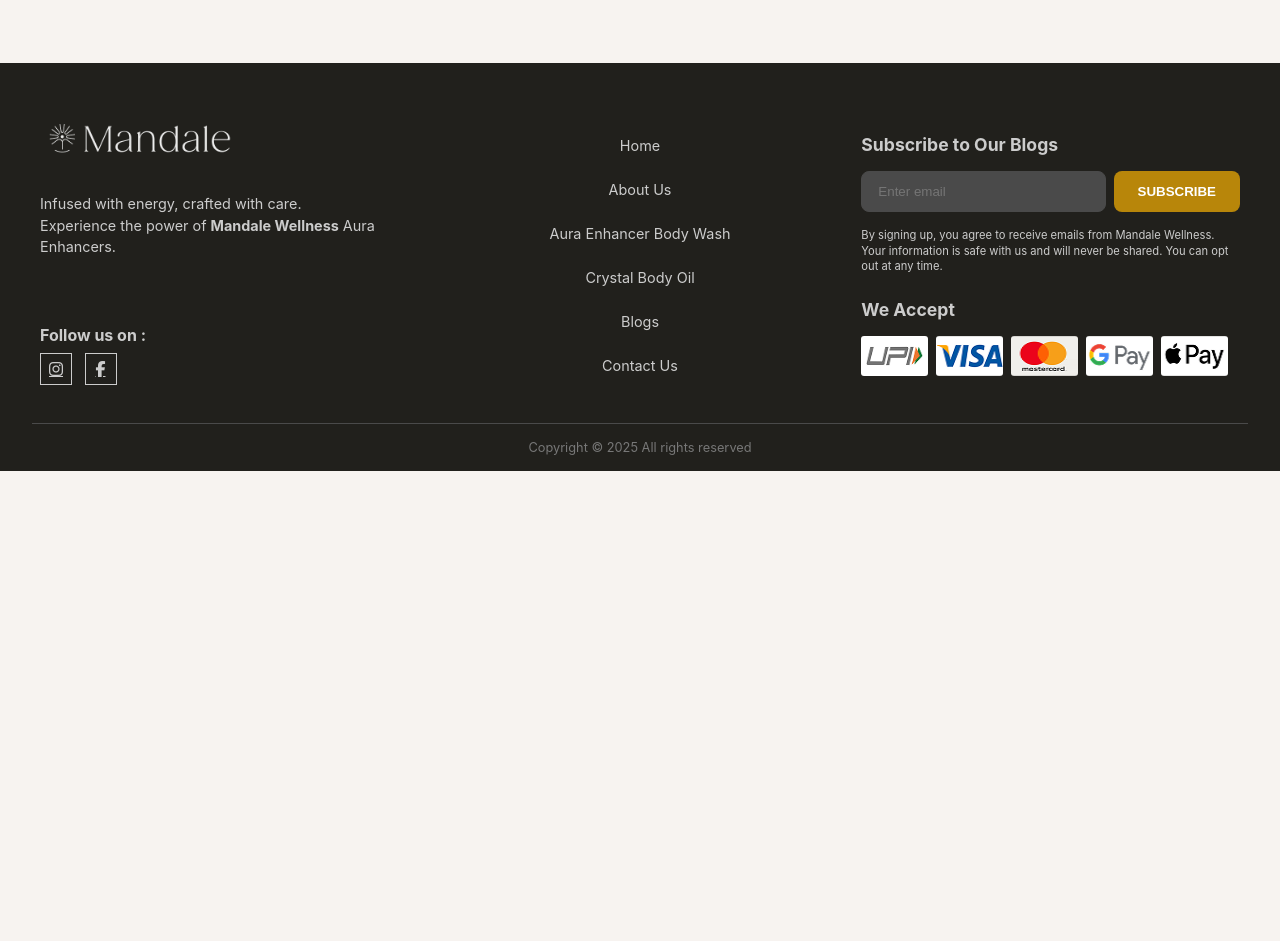
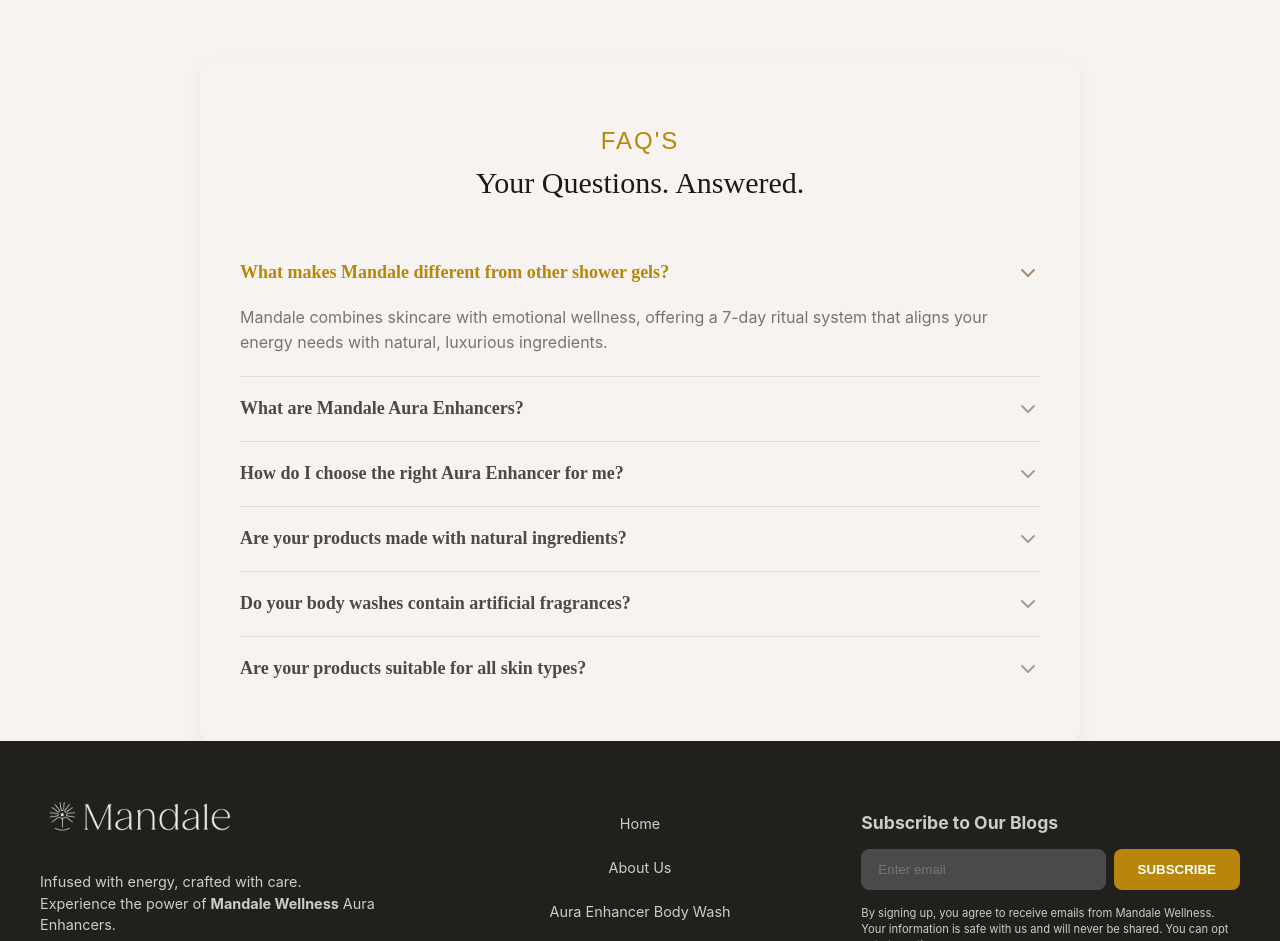
Before and after one commit to Vicky02608/Mandale, a plain HTML site: page index.html in a window 1280 px wide. Shown: the part 2560-3501 px from the top of the page. Before the commit the page ends 3031 px from the top, so only its background shows below. Drawn offline with Linux system fonts and the light colour scheme.

Commit message:
faq code update

```diff
--- a/general.css
+++ b/general.css
@@ -29,7 +29,6 @@
     flex-direction: column;
     align-items: center;
     justify-content: center;
-     /* background-color: red; */
 }
 
 /* Media query for medium screens and above */
@@ -85,7 +84,6 @@
     text-align: center;
     font-weight: 400;
     font-family: 'Arial';
-
 }
 
 /* Call-to-action Button */
@@ -114,17 +112,6 @@
     outline-offset: 2px;
     box-shadow: 0 0 0 2px rgba(192, 154, 48, 0.5);
 }
-
-
-
-
-
-
-
-
-
-
-
 
 .banner-container {
     /* Mimicking the background texture from the image */
@@ -181,29 +168,6 @@
         font-size: 1rem;
     }
 }
-
-
-
-
-
-
-
-
-
-
-
-
-
-
-
-
-
-
-
-
-
-
-
 
 .review-container {
     max-width: 1200px;
@@ -322,7 +286,6 @@
     font-size: 1.25rem;
     margin-bottom: 1rem;
     letter-spacing: 2px;
-
 }
 
 .review-text {
@@ -392,20 +355,16 @@
     }
 }
 
-
-
-
-
 /* Main container for the FAQ section */
 .faq-container {
-    max-width: 1200px;
+    max-width: 800px;
     width: 100%;
-    background-color: red;
+    /* No need for background-color: red; */
     padding: 40px;
     border-radius: 12px;
     box-shadow: 0 4px 20px rgba(0, 0, 0, 0.05);
-    justify-content: center;
-    align-items: center;
+    /* Corrected to center the container */
+    margin: 0 auto;
 }
 
 /* Header styling */
@@ -415,18 +374,22 @@
 }
 
 .faq-title {
-    color: #a38d70; /* Light orange/brown color from the image */
-    font-size: 1rem;
-    font-weight: 600;
+    color: #B8860A;
+    /* Light orange/brown color from the image */
+    font-size: 24px;
+    font-weight: 400;
     text-transform: uppercase;
     letter-spacing: 2px;
+        font-family: 'Arial';
+
     margin-bottom: 10px;
 }
 
 .faq-subtitle {
     color: #1a1a1a;
-    font-size: 2.5rem;
-    font-weight: 700;
+    font-size: 30px;
+    font-family: 'Gazpacho';
+    font-weight: 500;
     margin: 0;
     line-height: 1.2;
 }
@@ -450,22 +413,23 @@
     justify-content: space-between;
     align-items: center;
     padding: 20px 0;
-    font-size: 1.1rem;
+    font-size: 18px;
     font-weight: 600;
     color: #4a4a4a;
     text-align: left;
     background: none;
     border: none;
+    font-family: 'Montserrat';
     cursor: pointer;
     transition: color 0.3s ease;
 }
 
 .accordion-header:hover {
-    color: #a38d70;
+    color: #B8860A;
 }
 
 .accordion-item.active .accordion-header {
-    color: #a38d70;
+    color: #B8860A;
 }
 
 /* Arrow icon styling */
@@ -485,18 +449,19 @@
 .accordion-content {
     max-height: 0;
     overflow: hidden;
-    padding: 0 0 0 0;
+    padding: 0;
     transition: max-height 0.4s ease, padding 0.4s ease;
 }
 
 .accordion-item.active .accordion-content {
-    max-height: 200px; /* A sufficient value for the content */
+    max-height: 500px;
+    /* Increased for more flexible content */
     padding: 0 0 20px 0;
 }
 
 .accordion-content p {
     margin: 0;
-    font-size: 1rem;
+    font-size: 16px;
     line-height: 1.6;
     color: #757575;
 }
@@ -506,13 +471,16 @@
     .faq-container {
         padding: 20px;
     }
+
     .faq-subtitle {
         font-size: 1.8rem;
     }
+
     .accordion-header {
         font-size: 1rem;
         padding: 15px 0;
     }
+
     .accordion-content p {
         font-size: 0.9rem;
     }
--- a/index.html
+++ b/index.html
@@ -12,16 +12,24 @@
     <link rel="stylesheet" href="header.css">
     <link rel="stylesheet" href="footer.css">
 
+    <style>
+        .accordion-item .accordion-header .arrow-icon {
+            transition: transform 0.3s ease;
+        }
+
+        .accordion-item.active .accordion-header .arrow-icon {
+            transform: rotate(180deg);
+        }
+    </style>
+
     <script>
         document.addEventListener('DOMContentLoaded', () => {
             const accordionItems = document.querySelectorAll('.accordion-item');
 
             accordionItems.forEach(item => {
                 const header = item.querySelector('.accordion-header');
-                const content = item.querySelector('.accordion-content');
                 const arrowIcon = item.querySelector('.arrow-icon');
 
-                // Toggle the 'active' class on click
                 header.addEventListener('click', () => {
                     const isActive = item.classList.contains('active');
 
@@ -34,12 +42,12 @@
                         }
                     });
 
-                    // Toggle the current item's active state
+                    // Toggle the current item's active state and rotate the arrow
                     item.classList.toggle('active');
-                    if (isActive) {
+                    if (item.classList.contains('active')) {
+                        arrowIcon.style.transform = 'rotate(180deg)';
+                    } else {
                         arrowIcon.style.transform = 'rotate(0deg)';
-                    } else {
-                        arrowIcon.style.transform = 'rotate(180deg)';
                     }
                 });
             });
@@ -76,31 +84,24 @@
     <main>
         <section class="product-section">
 
-            <!-- Section Title -->
             <h1 class="section-title">
                 Featured Products
             </h1>
 
-            <!-- Product Cards Container -->
             <div class="product-container">
 
-                <!-- First Product Card -->
                 <div class="product-card">
-                    <!-- Product Image -->
                     <img src="./assets/product-1.jpg" alt="Aura Enhancer Bodywash" class="card-image" />
 
-                    <!-- Product Name -->
                     <h2 class="card-title">
                         Aura Enhancer Bodywash
                     </h2>
 
-                    <!-- Product Description -->
                     <p class="card-description">
                         Helps balance mood and energy with aroma-therapy inspired by ancient Vedic rituals. Infused with
                         natural oils, botanicals, and intention.
                     </p>
 
-                    <!-- Call-to-action Button -->
                     <div class="cta-button-container">
                         <button class="cta-button">
                             GET FOR YOURSELF
@@ -108,23 +109,18 @@
                     </div>
                 </div>
 
-                <!-- Second Product Card -->
                 <div class="product-card">
-                    <!-- Product Image -->
                     <img src="./assets/product-2.jpg" alt="Crystal Body Oil" class="card-image" />
 
-                    <!-- Product Name -->
                     <h2 class="card-title">
                         Crystal Body Oil
                     </h2>
 
-                    <!-- Product Description -->
                     <p class="card-description">
                         It deeply hydrates and softens the skin, leaving it smooth, glowing, and lightly scented.
                         Infused with healing crystals and nourishing oils.
                     </p>
 
-                    <!-- Call-to-action Button -->
                     <div class="cta-button-container">
                         <button class="cta-button">
                             GET FOR YOURSELF
@@ -138,12 +134,10 @@
 
         <div class="banner-container">
             <div class="text-content">
-                <!-- Main headline -->
                 <h1 class="main-title">
                     <span class="highlight">India's First</span> Luxury Wellness Brand Rooted in<br>
                     Astrology & Aura Enhancement
                 </h1>
-                <!-- Sub-headline -->
                 <p class="sub-title">
                     Where ancient spiritual science meets modern sensory rituals.
                 </p>
@@ -156,34 +150,29 @@
 
                 <div class="commitments-grid">
                     <div class="commitment-item">
-                        <!-- Corrected Vegan Icon (SVG) -->
                         <img src="./assets/a.png" alt="Vegan Icon" class="commitment-icon">
                         <p class="commitment-title">100% Vegan</p>
                         <p>Supports sustainability and animal welfare.</p>
                     </div>
                     <div class="commitment-item">
-                        <!-- Corrected IFRA Certified Icon (SVG) -->
                         <img src="./assets/b.png" alt="Vegan Icon" class="commitment-icon">
 
                         <h4>IFRA Certified Fragrances</h4>
                         <p>Brings safe, luxurious aroma without compromise.</p>
                     </div>
                     <div class="commitment-item">
-                        <!-- Corrected Clean Formulation Icon (SVG) -->
                         <img src="./assets/c.png" alt="Vegan Icon" class="commitment-icon">
 
                         <h4>Clean Formulation</h4>
                         <p>Made with safe, non-toxic, and skin-friendly ingredients.</p>
                     </div>
                     <div class="commitment-item">
-                        <!-- Corrected Made In India Icon (SVG) -->
                         <img src="./assets/d.png" alt="Vegan Icon" class="commitment-icon">
 
                         <h4>Made In India</h4>
                         <p>A land of timeless traditions and vibrant cultures.</p>
                     </div>
                     <div class="commitment-item">
-                        <!-- Corrected 100% Naturally Derived Extracts Icon (SVG) -->
                         <img src="./assets/e.png" alt="Vegan Icon" class="commitment-icon">
                         <h4>100% Naturally Derived Extracts</h4>
                         <p>Made from pure plant, fruit, and botanical sources.</p>
@@ -192,13 +181,11 @@
             </section>
 
 
-            <!-- Reviews/Testimonials Section -->
             <section class="reviews-section">
                 <p class="pre-heading">Reviews</p>
                 <h2 class="main-heading">Testimonials</h2>
 
                 <div class="reviews-carousel">
-                    <!-- Review Card 1 -->
                     <div class="review-card">
                         <div>
                             <div class="stars">
@@ -218,7 +205,6 @@
                         </div>
                     </div>
 
-                    <!-- Review Card 2 -->
                     <div class="review-card">
                         <div>
                             <div class="stars">
@@ -236,7 +222,6 @@
                         </div>
                     </div>
 
-                    <!-- Review Card 3 -->
                     <div class="review-card">
                         <div>
                             <div class="stars">
@@ -262,6 +247,104 @@
                 </div>
             </section>
 
+        </div>
+
+
+
+        <div class="faq-container">
+            <header class="faq-header">
+                <h3 class="faq-title">FAQ's</h3>
+                <h1 class="faq-subtitle">Your Questions. Answered.</h1>
+            </header>
+
+            <section class="accordion">
+                <div class="accordion-item active">
+                    <button class="accordion-header">
+                        What makes Mandale different from other shower gels?
+                        <svg class="arrow-icon" viewBox="0 0 24 24" fill="none" xmlns="http://www.w3.org/2000/svg">
+                            <path d="M6 15L12 9L18 15" stroke="currentColor" stroke-width="2" stroke-linecap="round"
+                                stroke-linejoin="round" />
+                        </svg>
+                    </button>
+                    <div class="accordion-content">
+                        <p>Mandale combines skincare with emotional wellness, offering a 7-day ritual system that aligns
+                            your energy needs with natural, luxurious ingredients.</p>
+                    </div>
+                </div>
+
+                <div class="accordion-item">
+                    <button class="accordion-header">
+                        What are Mandale Aura Enhancers?
+                        <svg class="arrow-icon" viewBox="0 0 24 24" fill="none" xmlns="http://www.w3.org/2000/svg">
+                            <path d="M6 9L12 15L18 9" stroke="currentColor" stroke-width="2" stroke-linecap="round"
+                                stroke-linejoin="round" />
+                        </svg>
+                    </button>
+                    <div class="accordion-content">
+                        <p>Mandale Aura Enhancers are a curated collection of essential oils and botanical extracts
+                            designed to elevate your daily shower routine, promoting a sense of calm, focus, or energy
+                            depending on the blend.</p>
+                    </div>
+                </div>
+
+                <div class="accordion-item">
+                    <button class="accordion-header">
+                        How do I choose the right Aura Enhancer for me?
+                        <svg class="arrow-icon" viewBox="0 0 24 24" fill="none" xmlns="http://www.w3.org/2000/svg">
+                            <path d="M6 9L12 15L18 9" stroke="currentColor" stroke-width="2" stroke-linecap="round"
+                                stroke-linejoin="round" />
+                        </svg>
+                    </button>
+                    <div class="accordion-content">
+                        <p>Consider what you want to achieve with your shower ritual. If you want to relax, choose a
+                            blend with lavender. For an energizing boost, look for citrus-based enhancers.</p>
+                    </div>
+                </div>
+
+                <div class="accordion-item">
+                    <button class="accordion-header">
+                        Are your products made with natural ingredients?
+                        <svg class="arrow-icon" viewBox="0 0 24 24" fill="none" xmlns="http://www.w3.org/2000/svg">
+                            <path d="M6 9L12 15L18 9" stroke="currentColor" stroke-width="2" stroke-linecap="round"
+                                stroke-linejoin="round" />
+                        </svg>
+                    </button>
+                    <div class="accordion-content">
+                        <p>Yes, all of our products are crafted with a commitment to using natural, ethically-sourced
+                            ingredients and are free from harsh chemicals and artificial additives.</p>
+                    </div>
+                </div>
+
+                <div class="accordion-item">
+                    <button class="accordion-header">
+                        Do your body washes contain artificial fragrances?
+                        <svg class="arrow-icon" viewBox="0 0 24 24" fill="none" xmlns="http://www.w3.org/2000/svg">
+                            <path d="M6 9L12 15L18 9" stroke="currentColor" stroke-width="2" stroke-linecap="round"
+                                stroke-linejoin="round" />
+                        </svg>
+                    </button>
+                    <div class="accordion-content">
+                        <p>No, we use only natural essential oils to scent our products, ensuring a pure and authentic
+                            aromatic experience.</p>
+                    </div>
+                </div>
+
+                <div class="accordion-item">
+                    <button class="accordion-header">
+                        Are your products suitable for all skin types?
+                        <svg class="arrow-icon" viewBox="0 0 24 24" fill="none" xmlns="http://www.w3.org/2000/svg">
+                            <path d="M6 9L12 15L18 9" stroke="currentColor" stroke-width="2" stroke-linecap="round"
+                                stroke-linejoin="round" />
+                        </svg>
+                    </button>
+                    <div class="accordion-content">
+                        <p>Our formulas are created to be gentle and effective for a wide range of skin types, including
+                            sensitive skin. However, we always recommend a patch test if you have specific
+                            sensitivities.</p>
+                    </div>
+                </div>
+
+            </section>
         </div>
 
 
```
Lines whose indentation alone changed are shown as unchanged.
